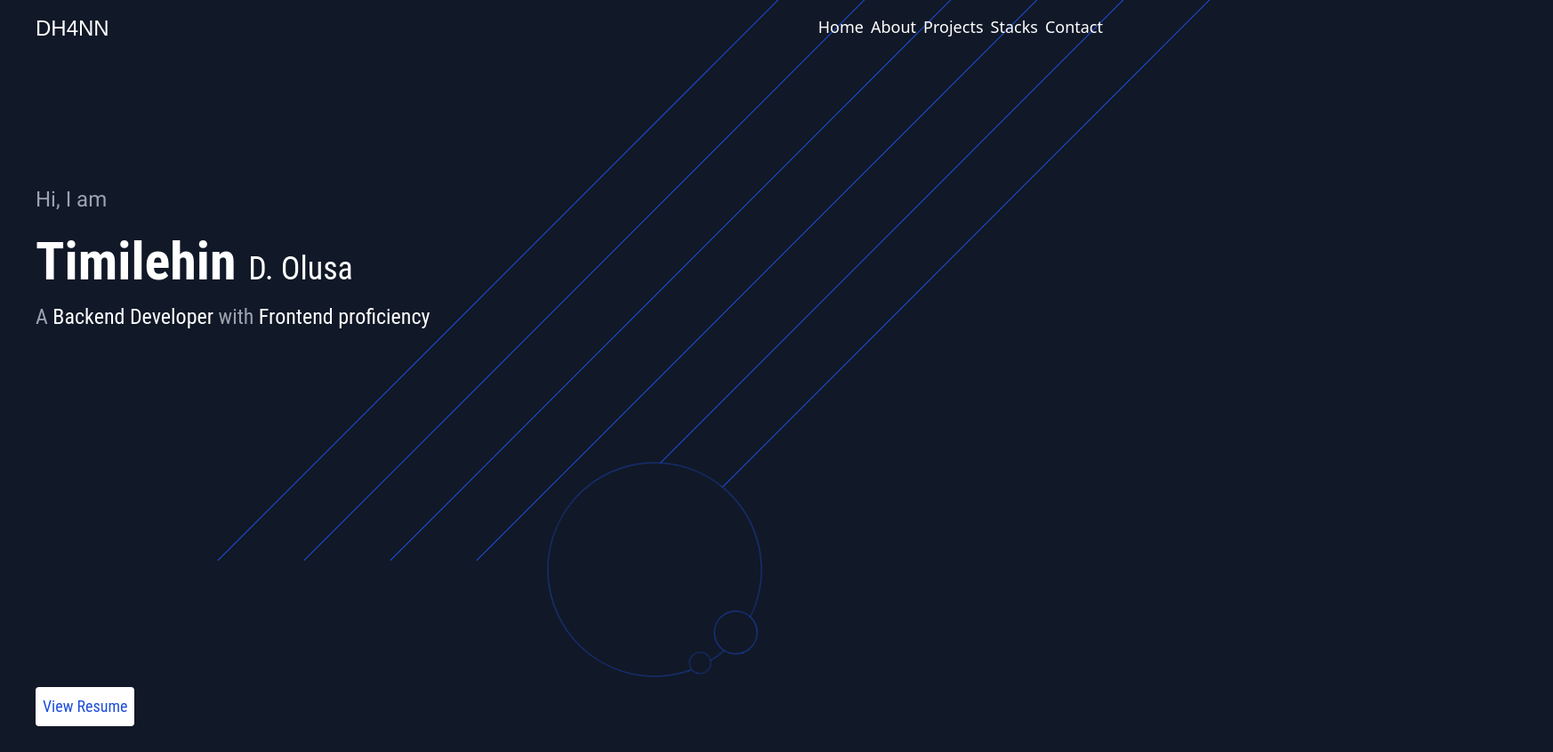
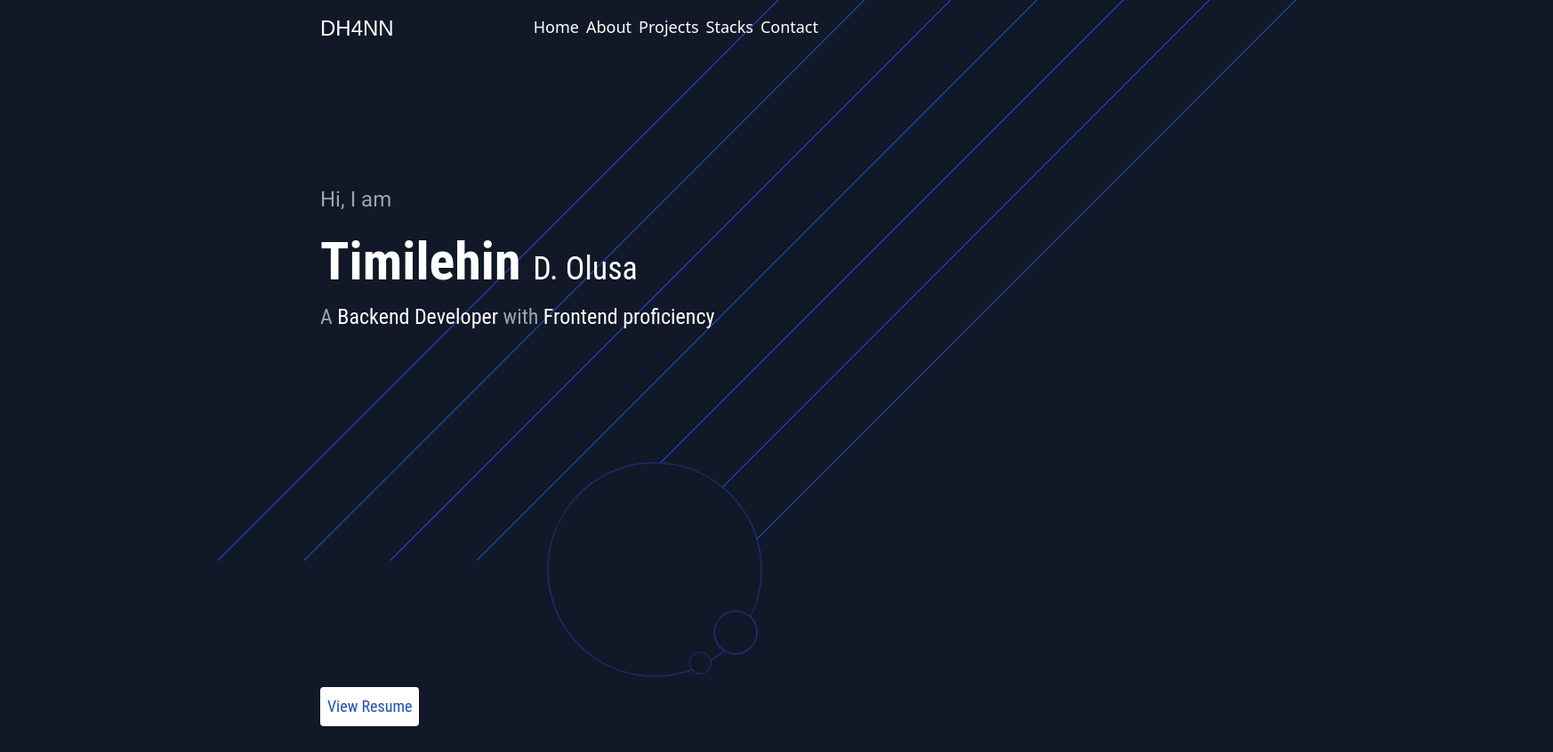
Before and after one commit to DeepBrain07/MyPorfolioWebsite, a website: page index.html in a window 1280 px wide. Shown: the top 845 px of the page at 89% size, 1746 px wide, since content can reach past the window. Drawn offline with Linux system fonts and the light colour scheme; a web font is replaced by a local one.

Commit message:
updating

```diff
--- a/index.html
+++ b/index.html
@@ -6,7 +6,7 @@
   <link href="./output.css" rel="stylesheet">
   <link rel="icon" type="image/x-icon" href="./timmie.jpg">
 </head>
-<body id="body" class="overflow-x-hidden bg-gray-900  pb-4 px-8 md:px-10 text-white ">
+<body id="body" class="overflow-x-hidden bg-gray-900 overflow-hidden md:w-3/4 lg:w-2/3 xl:w-1/2 mx-auto pb-4 px-8 md:px-10 text-white ">
   <div class="w-full flex flex-row justify-between">
     <!-- <div id="loading-spinner" class="loading-spinner"></div> -->
 
@@ -40,7 +40,7 @@
   <div class="w-full mt-24 sm:mt-36">
     <div class="w-full">
         <div class="-z-10 absolute top-[-60%] left-[55%] flex gap-24">
-            <!-- <div class="angled-line w-[1px] h-[1300px]"></div> -->
+            <div class="hidden md:block angled-line w-[1px] h-[1300px]"></div>
             <div class="angled-line w-[1px] h-[1300px]"></div>
             <div class="angled-line w-[1px] h-[1300px]"></div>
             <div class="angled-line w-[1px] h-[1300px]"></div>
```
Also changed, not shown: output.css.
